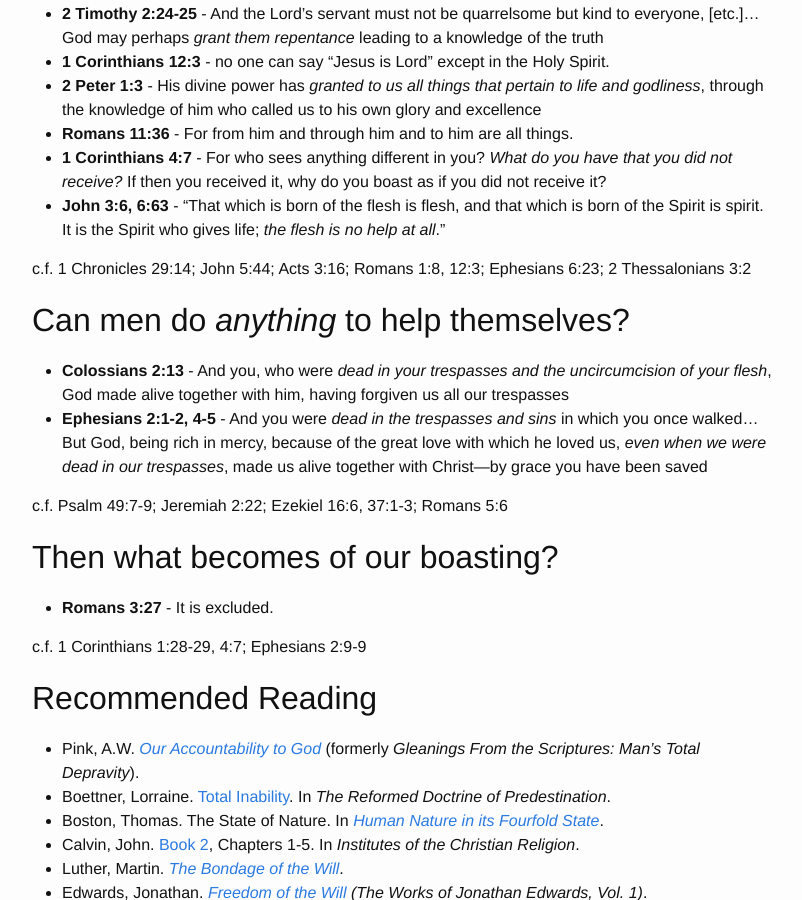
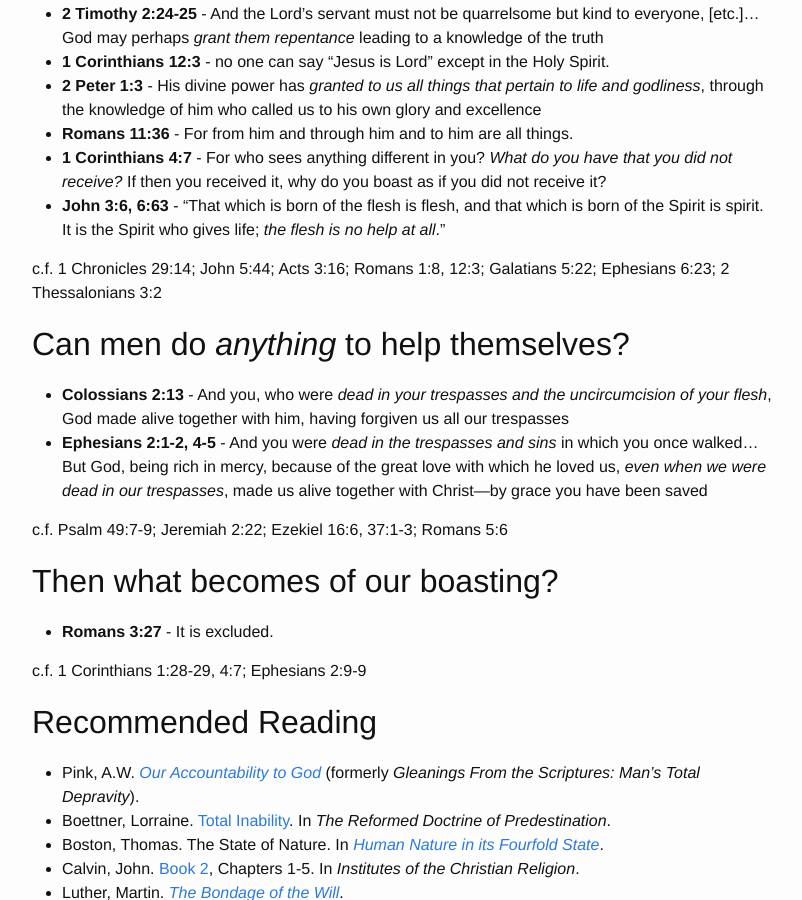
Before and after one commit to TravisCarden/traviscarden.github.io, a Jekyll site: the page built from _posts/2007-01-09-total-depravity-verse-list.md, in a window 1280 px wide and 900 px high, scrolled down 7494 px. Shown: the whole window, without its empty margins (238-1040 px from the left). Built offline with Jekyll 4.4.1, drawn with Linux system fonts in a browser that asks for light colours.

Commit message:
Added Galatians 5:22 to Total Depravity Verse List.

```diff
--- a/_posts/2007-01-09-total-depravity-verse-list.md
+++ b/_posts/2007-01-09-total-depravity-verse-list.md
@@ -191,7 +191,7 @@ c.f. Jonah 2:9; Zephaniah 3:9; John 15:16; 1 Corinthians 15:10; Philippians 1:6;
 - **1 Corinthians 4:7** - For who sees anything different in you? _What do you have that you did not receive?_ If then you received it, why do you boast as if you did not receive it?
 - **John 3:6, 6:63** - "That which is born of the flesh is flesh, and that which is born of the Spirit is spirit. It is the Spirit who gives life; _the flesh is no help at all_."
 
-c.f. 1 Chronicles 29:14; John 5:44; Acts 3:16; Romans 1:8, 12:3; Ephesians 6:23; 2 Thessalonians 3:2
+c.f. 1 Chronicles 29:14; John 5:44; Acts 3:16; Romans 1:8, 12:3; Galatians 5:22; Ephesians 6:23; 2 Thessalonians 3:2
 
 ## Can men do _anything_ to help themselves?
 
```
